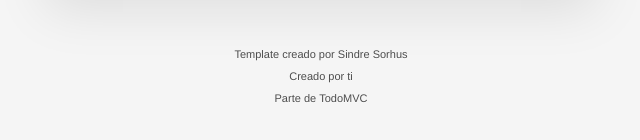
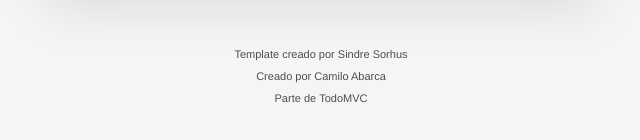
Before and after one commit to CamiloAbarca/TODOListJS, a website built with Vite: page index.html in a window 1280 px wide. Shown: the part 552-692 px from the top of the page, 319-959 px from the left. Built offline with nearby package versions, Linux system fonts and the light colour scheme.

Commit message:
Modificación minima

```diff
--- a/src/todos/app.html
+++ b/src/todos/app.html
@@ -55,6 +55,6 @@
 <footer class="info">
     <p>Template creado por <a href="http://sindresorhus.com">Sindre Sorhus</a></p>
     <!-- Change this out with your name and url ↓ -->
-    <p>Creado por <a href="http://todomvc.com">ti</a></p>
+    <p>Creado por <a href="http://todomvc.com">Camilo Abarca</a></p>
     <p>Parte de <a href="http://todomvc.com">TodoMVC</a></p>
 </footer>
```
